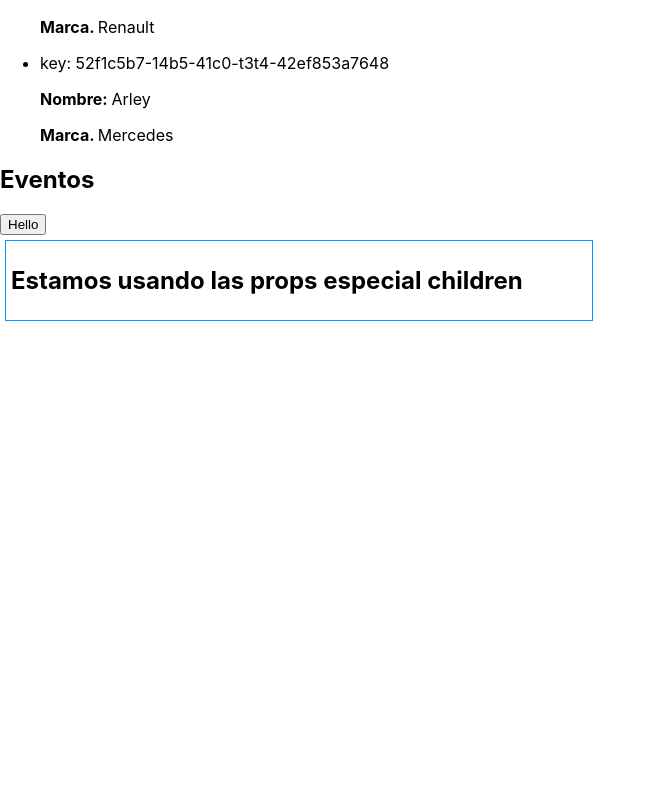
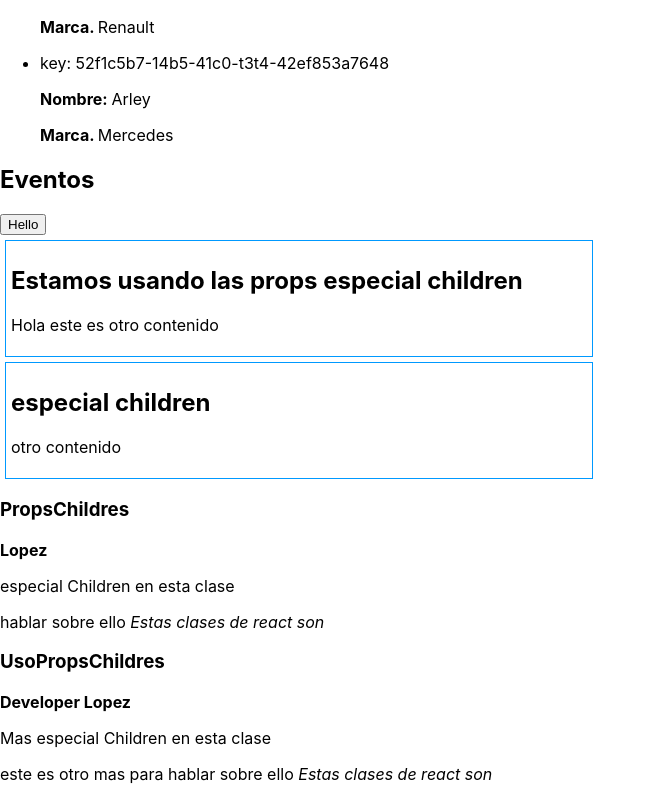
Before and after one commit to OscarLLC/app-curse-udemy, a React (Create React App) app: page / in a window 1280 px wide. Shown: the part 1048-1848 px from the top of the page, without its empty margins (0-656 px from the left). Before the commit the page ends 1374 px from the top, so only its background shows below. Built offline with nearby package versions, Linux system fonts and the light colour scheme.

Commit message:
more use of children

```diff
--- a/src/App.js
+++ b/src/App.js
@@ -4,6 +4,7 @@ import List from './Component/List'
 import Datas from './Component/Datas'
 import Button from './Component/Events'
 import Children from './Component/Children'
+import UseChildren from './Component/UsePropsTypes'
 
 
 class Contador extends Component {
@@ -82,7 +83,30 @@ class Text extends Component{
          <Button />
          <Children>
            <h2>Estamos usando las props especial children</h2>
+            <p>Hola este es otro contenido</p>
          </Children>
+         <Children>
+           <h2>especial children</h2>
+            <p>otro contenido</p>
+         </Children>
+         <UseChildren
+          title="PropsChildres"
+          autor="Lopez"
+          content=" especial Children
+          en esta clase "
+         >
+          <p>hablar sobre ello {this.props.children} <em>Estas clases de react son
+            </em><br /></p>
+         </UseChildren>
+         <UseChildren
+          title="UsoPropsChildres"
+          autor="Developer Lopez"
+          content="Mas especial Children
+          en esta clase "
+         >
+          <p>este es otro mas para hablar sobre ello {this.props.children} <em>Estas clases de react son
+            </em><br /></p>
+         </UseChildren>
       </div>
     )
   }
--- /dev/null
+++ b/src/Component/UsePropsTypes.js
@@ -0,0 +1,19 @@
+import React from 'react'
+
+class UseChildren extends React.Component{
+  render(){
+    return(
+      <section>
+        <article>
+          <h3>{this.props.title}</h3>
+            <p><strong>{this.props.autor}</strong></p>
+            <p>{this.props.content}</p>
+          {this.props.children}
+        </article>
+      </section>
+    )
+  }
+}
+
+
+export default UseChildren;
```
